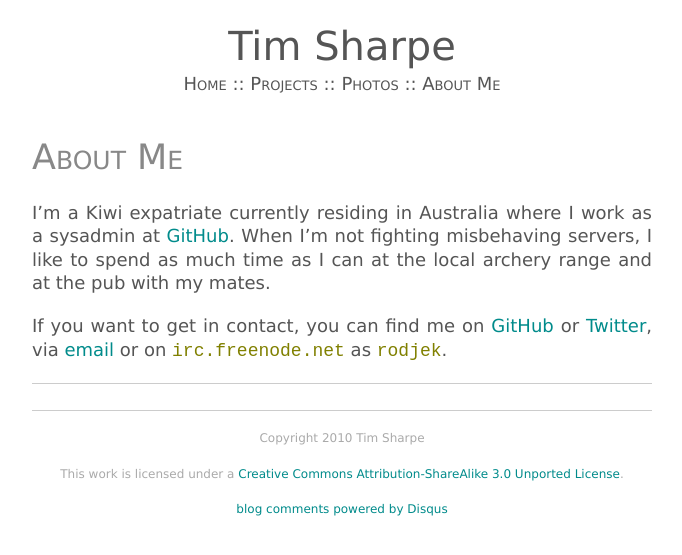
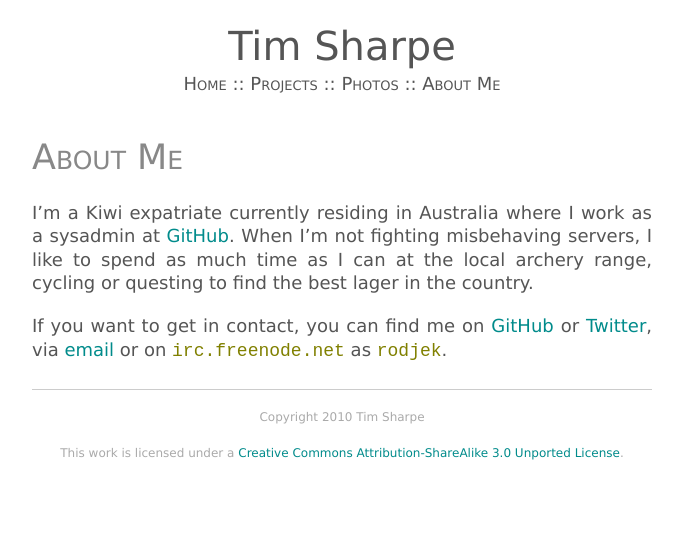
Before and after one commit to rodjek/rodjek.github.com, a Jekyll site: the page built from about.md, in a window 1280 px wide. Shown: the top 555 px of the page, without its empty margins (298-980 px from the left). Built offline with Jekyll 4.4.1, drawn with Linux system fonts in a browser that asks for light colours; comment, search, counter and statistics services are not loaded.

Commit message:
Add  layout ( without comments)

```diff
--- /dev/null
+++ b/_layouts/page.html
@@ -0,0 +1,49 @@
+<html>
+    <head>
+        <title>{{ page.title }}</title>
+        <link rel="stylesheet" href="/css/reset.css" />
+        <link rel="stylesheet" href="/css/text.css" />
+        <link rel="stylesheet" href="/css/960.css" />
+        <link rel="stylesheet" href="/css/site.css" />
+        <link rel="stylesheet" href="/css/pygments.css" />
+    </head>
+    <body>
+        <div class="container_12">
+            <div class="header grid_10 push_1">
+                <p class="heading">Tim Sharpe</p>
+                <p class="subheading">
+                    <a href="/">Home</a>
+                    ::
+                    <a href="/projects/">Projects</a>
+                    ::
+                    <a href="http://uniqueviewsofreality.com">Photos</a>
+                    ::
+                    <a href="/about/">About Me</a>
+                </p>
+            </div>
+            <div class="clear"></div>
+            <div class="post">
+                <div class="grid_7 push_2">
+                    <p class="title">{{ page.title }}</p>
+                </div>
+                <div class="postdate grid_1 push_2">
+                    <p>
+                        {{ page.date | date: "%d" }}
+                        <br />
+                        {{ page.date | date: "%b %Y" }}
+                    </p>
+                </div>
+                <div class="clear"></div>
+                <div class="grid_8 push_2">
+                    {{ content }}
+                </div>
+                <div class="clear"></div>
+            </div>
+            <div class="footer grid_8 push_2">
+                <hr />
+                <p>Copyright 2010 Tim Sharpe</p>
+                <p>This work is licensed under a <a rel="license" href="http://creativecommons.org/licenses/by-sa/3.0/">Creative Commons Attribution-ShareAlike 3.0 Unported License</a>.</p>
+            </div>
+        </div>
+    </body>
+</html>
--- a/about.md
+++ b/about.md
@@ -1,12 +1,12 @@
 ---
-layout: post
+layout: page
 title: About Me
 ---
 
 I'm a Kiwi expatriate currently residing in Australia where I work as a
 sysadmin at [GitHub](http://github.com).  When I'm not fighting misbehaving
-servers, I like to spend as much time as I can at the local archery range and
-at the pub with my mates.
+servers, I like to spend as much time as I can at the local archery range,
+cycling or questing to find the best lager in the country.
 
 If you want to get in contact, you can find me on
 [GitHub](http://github.com/rodjek) or [Twitter](http://twitter.com/rodjek),
```
Also changed, not shown: projects.md (+1 -1 lines), blank.html (added), 1 other file.
